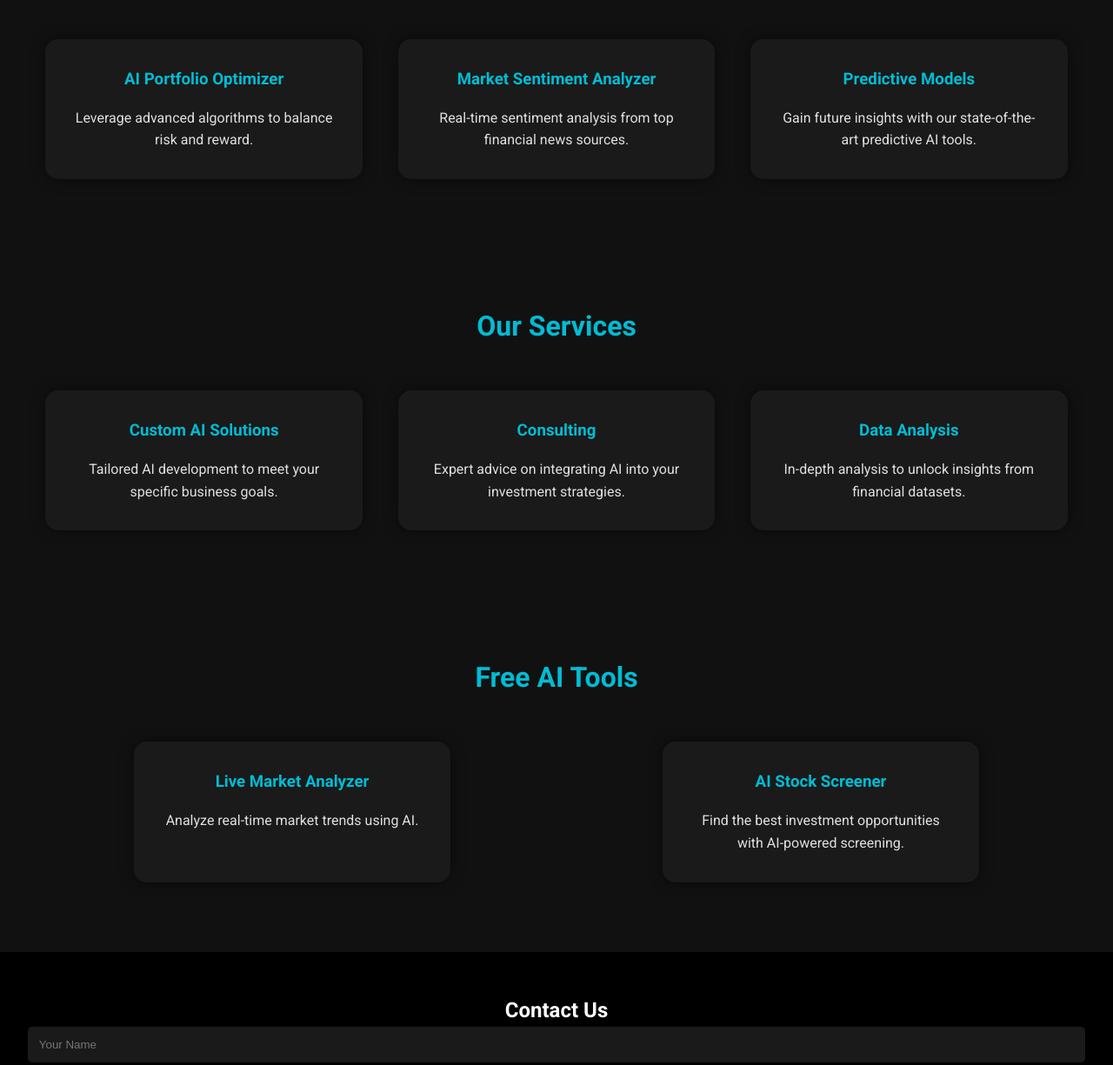
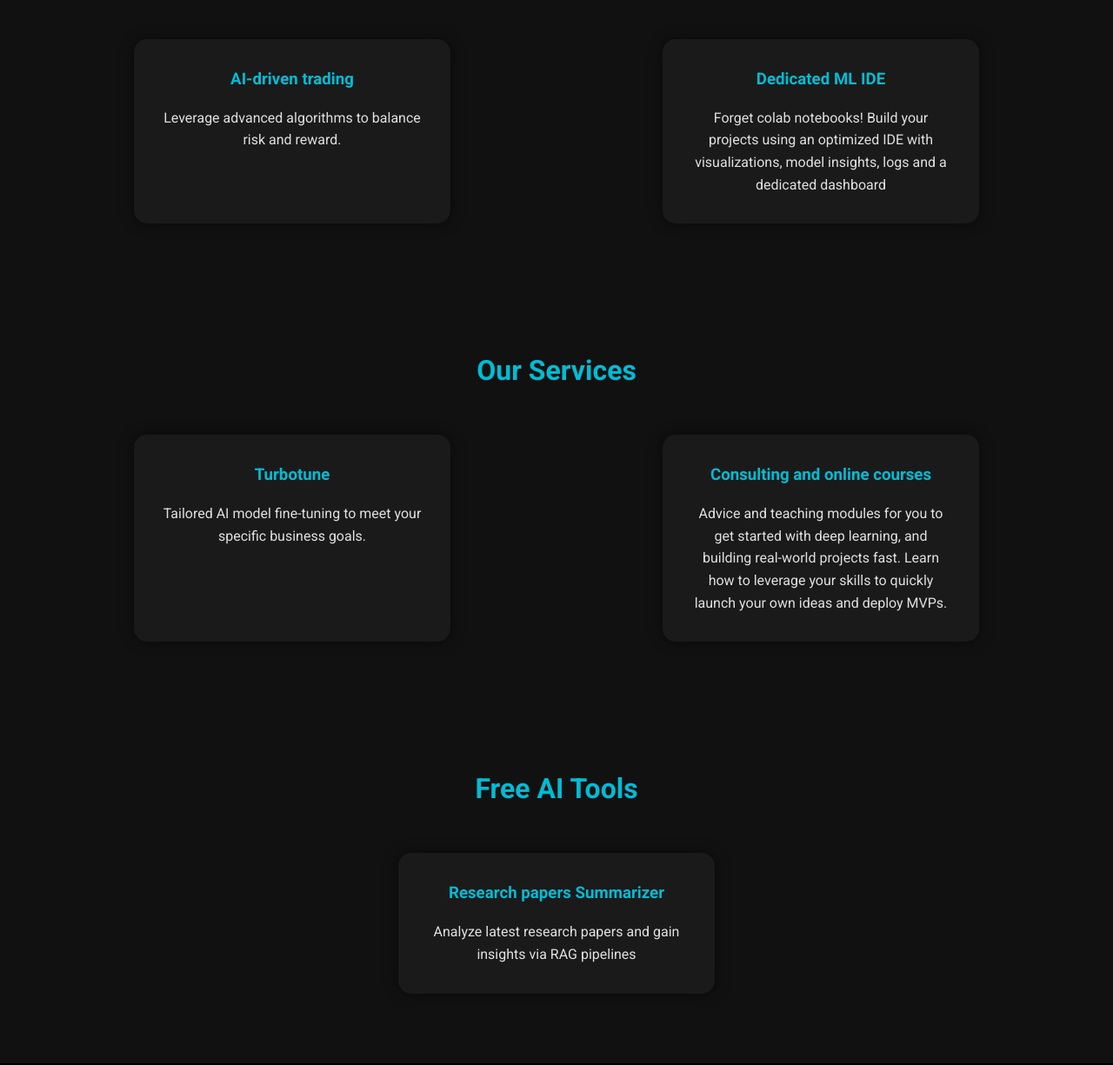
Before and after one commit to AlgorithmInvestigate/AlgorithmInvestigate, a plain HTML site: page index.html in a window 1280 px wide. Shown: the part 1022-2247 px from the top of the page at 87% size. Drawn offline with Linux system fonts and the light colour scheme.

Commit message:
Update index.html

```diff
--- a/index.html
+++ b/index.html
@@ -3,7 +3,7 @@
 <head>
   <meta charset="UTF-8">
   <meta name="viewport" content="width=device-width, initial-scale=1.0">
-  <meta name="description" content="Algoinvest - Empowering AI-driven investment with cutting-edge technology">
+  <meta name="description" content="Algoinvest - Bringing you new AI tools with cutting-edge technology">
   <title>Algoinvest</title>
   <link rel="stylesheet" href="styles.css">
   <link href="https://fonts.googleapis.com/css2?family=Roboto:wght@400;700&display=swap" rel="stylesheet">
@@ -28,8 +28,8 @@
 <section id="home" class="hero">
   <img src="images/Algoinvest.png" alt="Innovative AI products" class="hero-img">
   <div class="hero-content">
-    <h1>Redefining AI-Driven Investment</h1>
-    <p>Transform your strategies with cutting-edge AI models and powerful tools.</p>
+    <h1>Redefining AI-Driven products and services</h1>
+    <p>Unlock your productivity and creativity with cutting-edge AI models and powerful tools.</p>
     <a href="#products" class="btn">Discover More</a>
   </div>
 </section>
@@ -39,18 +39,13 @@
     <h2>Our AI Products</h2>
     <div class="grid">
       <div class="card">
-        <h3>AI Portfolio Optimizer</h3>
+        <h3>AI-driven trading</h3>
         <p>Leverage advanced algorithms to balance risk and reward.</p>
       </div>
       <div class="card">
-        <h3>Market Sentiment Analyzer</h3>
-        <p>Real-time sentiment analysis from top financial news sources.</p>
+        <h3>Dedicated ML IDE</h3>
+        <p>Forget colab notebooks! Build your projects using an optimized IDE with visualizations, model insights, logs and a dedicated dashboard</p>
       </div>
-      <div class="card">
-        <h3>Predictive Models</h3>
-        <p>Gain future insights with our state-of-the-art predictive AI tools.</p>
-      </div>
-    </div>
   </section>
 
   <!-- Services Section -->
@@ -58,33 +53,23 @@
     <h2>Our Services</h2>
     <div class="grid">
       <div class="card">
-        <h3>Custom AI Solutions</h3>
-        <p>Tailored AI development to meet your specific business goals.</p>
+        <h3>Turbotune</h3>
+        <p>Tailored AI model fine-tuning to meet your specific business goals.</p>
       </div>
       <div class="card">
-        <h3>Consulting</h3>
-        <p>Expert advice on integrating AI into your investment strategies.</p>
+        <h3>Consulting and online courses</h3>
+        <p>Advice and teaching modules for you to get started with deep learning, and building real-world projects fast. Learn how to leverage your skills to quickly launch your own ideas and deploy MVPs.</p>
       </div>
-      <div class="card">
-        <h3>Data Analysis</h3>
-        <p>In-depth analysis to unlock insights from financial datasets.</p>
-      </div>
-    </div>
-  </section>
+     </section>
 
   <!-- Free Tools Section -->
   <section id="tools" class="section">
     <h2>Free AI Tools</h2>
     <div class="grid">
       <div class="card">
-        <h3>Live Market Analyzer</h3>
-        <p>Analyze real-time market trends using AI.</p>
+        <h3>Research papers Summarizer </h3>
+        <p>Analyze latest research papers and gain insights via RAG pipelines</p>
       </div>
-      <div class="card">
-        <h3>AI Stock Screener</h3>
-        <p>Find the best investment opportunities with AI-powered screening.</p>
-      </div>
-    </div>
   </section>
 
   <!-- Contact Section -->
@@ -93,7 +78,7 @@
     <form id="contactForm">
       <input type="text" id="name" placeholder="Your Name" required>
       <input type="email" id="email" placeholder="Your Email" required>
-      <textarea id="message" placeholder="Your Message" required></textarea>
+      <textarea id="message" placeholder="Any messages that you may have" required></textarea>
       <button type="submit" class="btn">Send Message</button>
     </form>
   </section>
```
